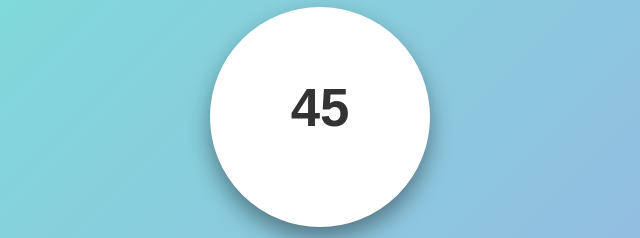
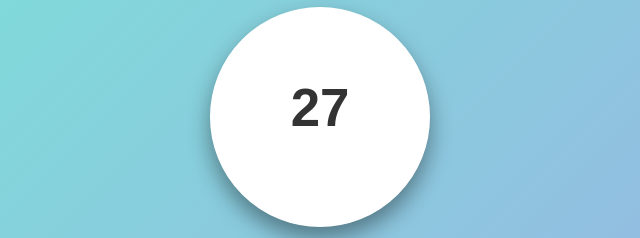
Before and after one commit to Aman99912/Soil_Monitor, a plain HTML site: page index.html in a window 1280 px wide. Shown: the part 271-509 px from the top of the page, 320-960 px from the left. Drawn offline with nearby package versions, Linux system fonts and the light colour scheme.

Commit message:
Update index.html

```diff
--- a/index.html
+++ b/index.html
@@ -83,7 +83,7 @@
   <h4 class="text-warning">Status: <span class="text-success">active</span></h4>
   <h3>Your Soil Moisturizer Value</h3>
   <div class="circle">
-    <p id="moisturizer-value">45</p>
+    <p id="moisturizer-value">27</p>
   </div>
   <p id="warning-note" class="warning">Warning: Moisturizer value is too low! Please Start motor</p>
   <div class="buttons">
```
